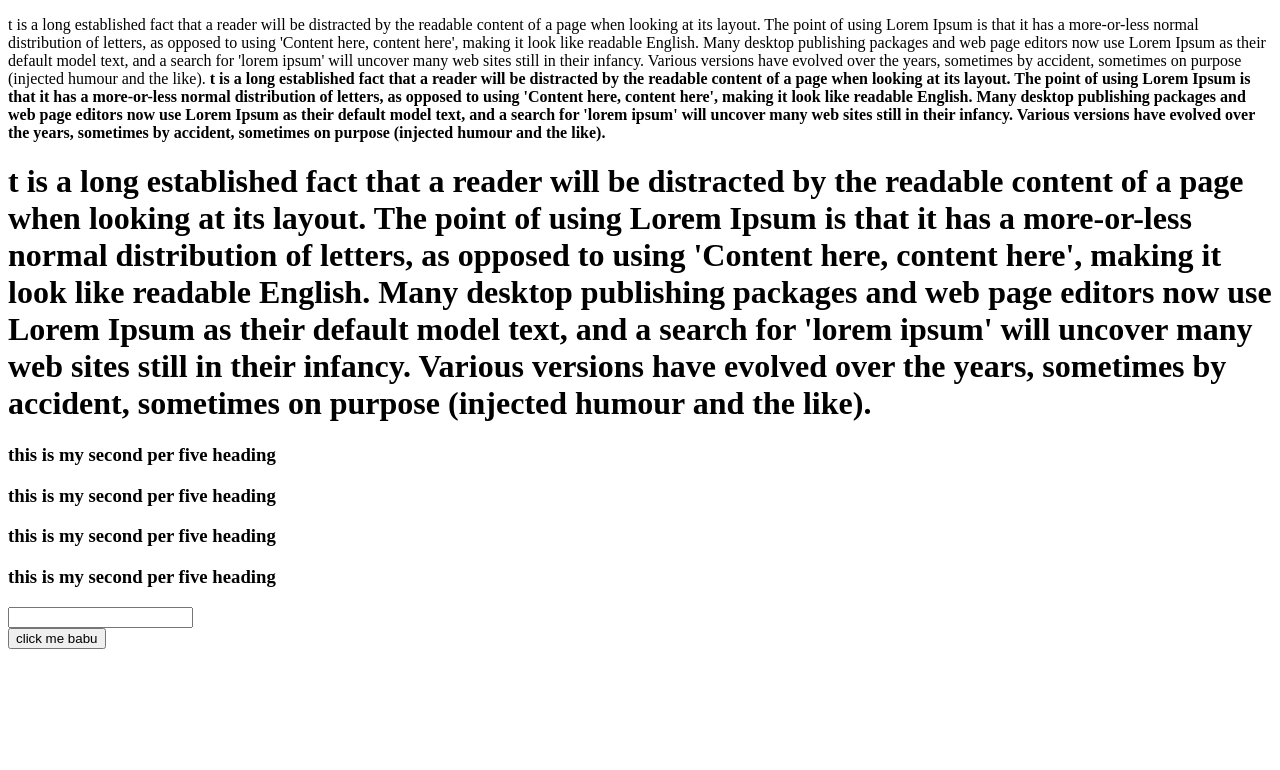
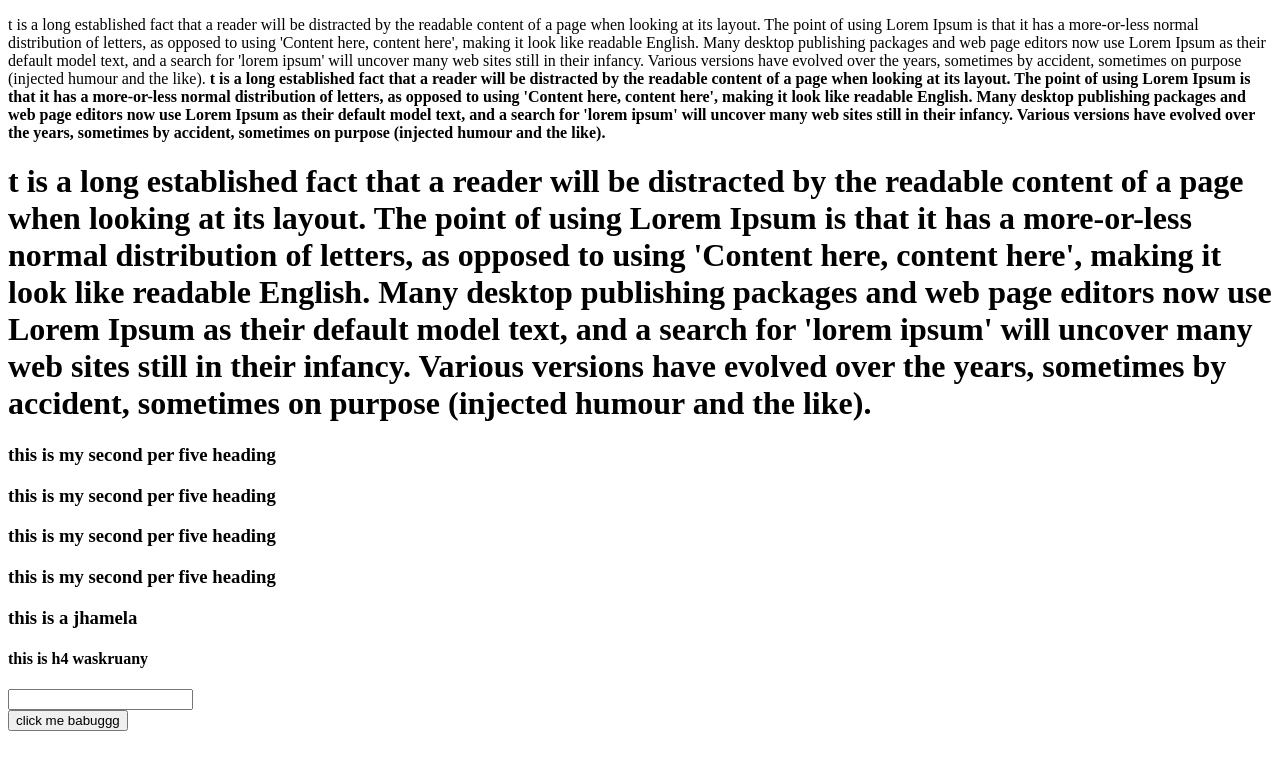
Before and after one commit to waskruany1/web, a plain HTML site: page index.html in a window 1280 px wide. Drawn offline with Linux system fonts and the light colour scheme.

Commit message:
this is ajker update

```diff
--- a/index.html
+++ b/index.html
@@ -19,9 +19,11 @@
     <h3>this is my second per five heading</h3>
     <h3>this is my second per five heading</h3>
     <h3>this is my second per five heading</h3>
+    <h3>this is a jhamela</h3>
+    <h4>this is h4 waskruany</h4>
 
     <input type="text">
     <br>
-    <button>click me babu</button>
+    <button>click me babuggg</button>
 </body>
 </html>
```
